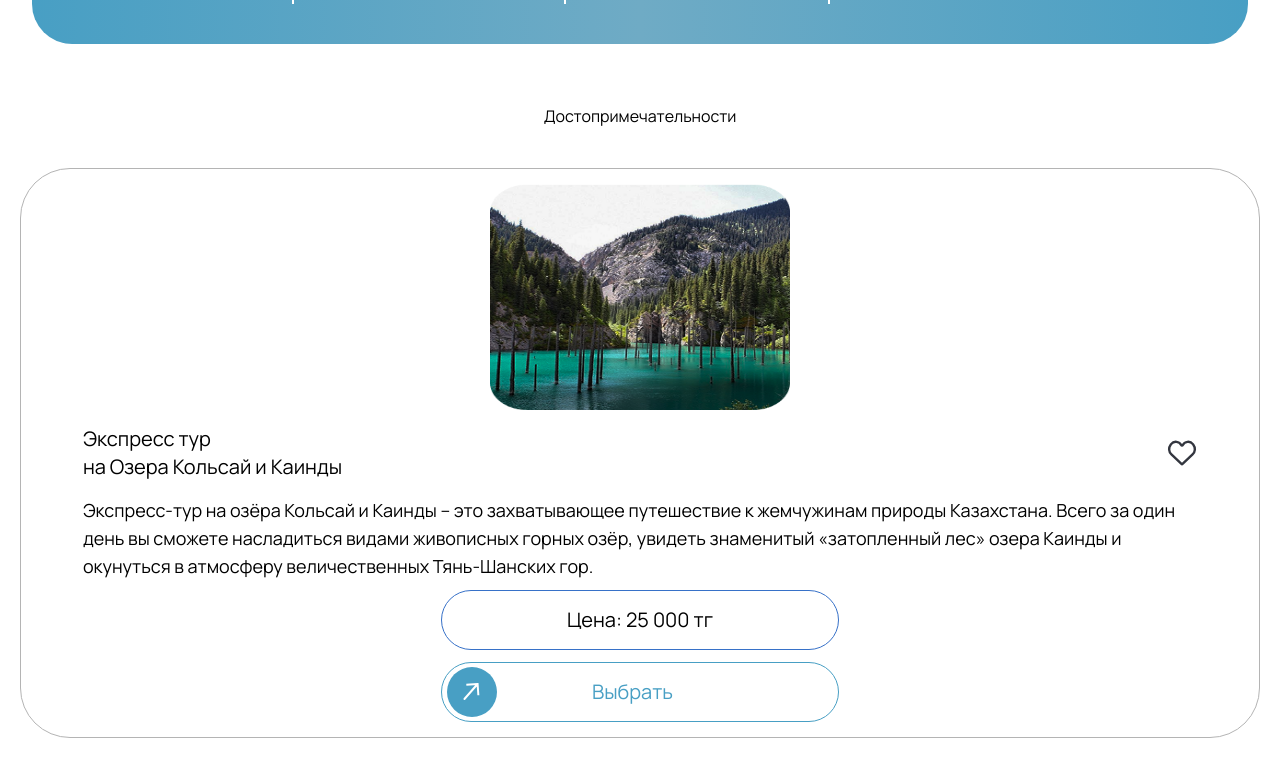
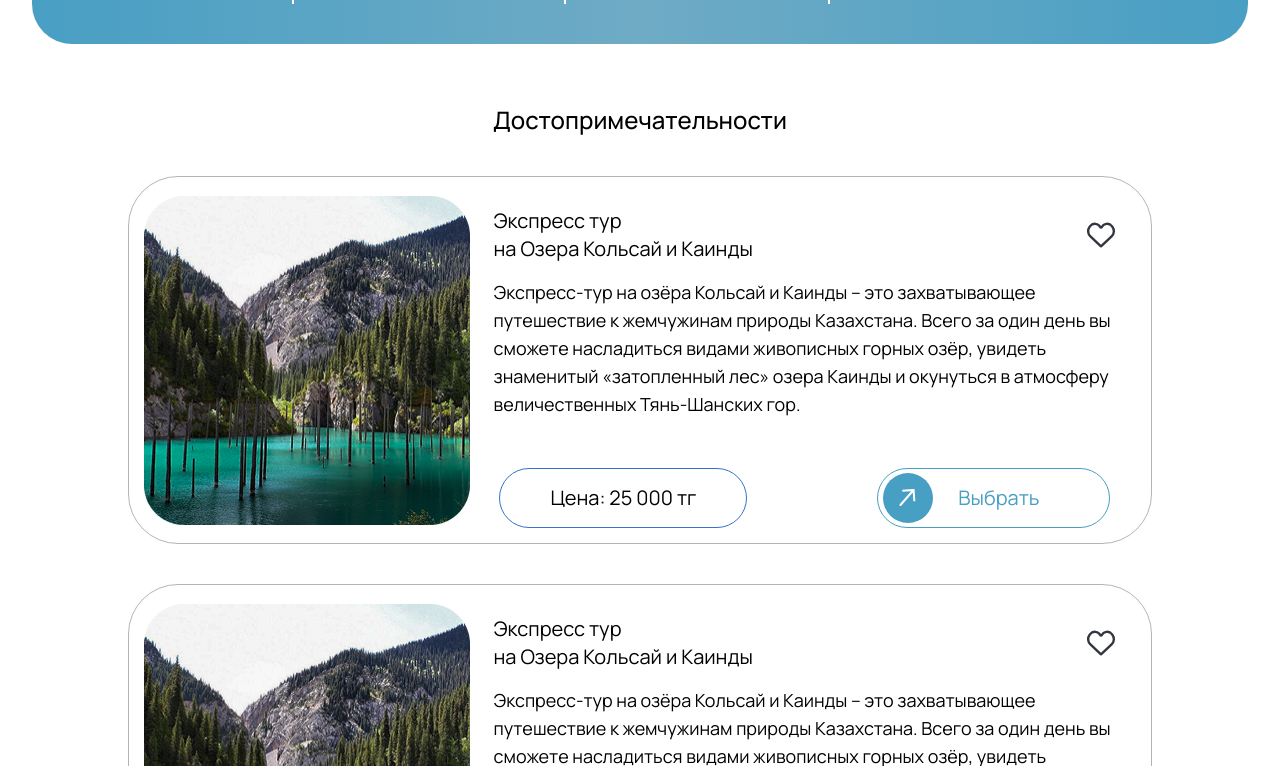
Before and after one commit to akossayev/trust-travel, a Next.js app in the folder apps/frontend/client-landing/: page /attractionsPage in a window 1280 px wide. Shown: the part 974-1740 px from the top of the page. Built offline with nearby package versions, Linux system fonts and the light colour scheme.

Commit message:
update attraction page (decstop landing)

```diff
--- a/apps/frontend/client-landing/app/attractionsPage/_components/ui/SoloAttraction.tsx
+++ b/apps/frontend/client-landing/app/attractionsPage/_components/ui/SoloAttraction.tsx
@@ -6,16 +6,18 @@ import ArrowButtonBlue from '@/public/svg/ArrowButtonBlue';
 
 export default function SoloAttraction() {
   return (
-    <div className="flex flex-col items-center mt-[40px] border border-[#B4B4B4] mx-[20px] rounded-[40px] xs:rounded-[50px] py-[15px]">
+    <div className="flex flex-col items-center mt-[40px] border border-[#B4B4B4] mx-[20px] rounded-[40px] xs:rounded-[50px] py-[15px] lg:flex-row lg:justify-between xl:w-[80%] lx:w-[75%] lx2:w-[70%]">
       <div>
         <Image
           src={CardTour}
           alt="card-tour"
           width={250}
           height={160}
-          className="w-[250px] h-[160px] xs:w-[300px] xs:h-[226px]"
+          className="w-[250px] h-[160px] xs:w-[300px] xs:h-[226px] lg:w-[326px] lg:h-[330px] lg:ml-[15px]"
         />
       </div>
+      <div className="flex flex-col items-center lg:w-[70%]">
+        <div className="flex flex-col items-center">
           <div className="my-[15px] flex items-center justify-between w-[90%]">
             <span className="text-sm leading-[20px] xs:text-base xs2:text-lg xs3:text-xl">
               Экспресс тур <br /> на Озера Кольсай и Каинды
@@ -23,20 +25,22 @@ export default function SoloAttraction() {
             <Heart className="xs2:w-[30px] xs2:h-[30px]" />
           </div>
           <p className="w-[90%] text-xs leading-[20px] xs:text-sm xs2:text-base xs3:text-lg">
-        Экспресс-тур на озёра Кольсай и Каинды – это захватывающее путешествие к жемчужинам природы
-        Казахстана. Всего за один день вы сможете насладиться видами живописных горных озёр, увидеть
-        знаменитый «затопленный лес» озера Каинды и окунуться в атмосферу величественных
-        Тянь-Шанских гор.
+            Экспресс-тур на озёра Кольсай и Каинды – это захватывающее путешествие к жемчужинам
+            природы Казахстана. Всего за один день вы сможете насладиться видами живописных горных
+            озёр, увидеть знаменитый «затопленный лес» озера Каинды и окунуться в атмосферу
+            величественных Тянь-Шанских гор.
           </p>
-      <div className="flex flex-col gap-3 items-center mt-[10px]">
-        <button className="border border-[#3771C8] py-[15px] px-[73px] xs:px-[93px] xs2:px-[110px] xs3:px-[125px] rounded-[40px] text-sm xs:text-base xs2:text-lg xs3:text-xl">
+        </div>
+        <div className="flex flex-col gap-3 items-center mt-[10px] lg:flex-row lg:gap-[120px] lg:mt-[50px] xl:gap-[130px] lx:gap-[140px]">
+          <button className="border border-[#3771C8] py-[15px] px-[73px] xs:px-[93px] xs2:px-[110px] xs3:px-[125px] lg:px-[50px] rounded-[40px] text-sm xs:text-base xs2:text-lg xs3:text-xl">
             Цена: 25 000 тг
           </button>
-        <button className="flex items-center border border-[#489FC4] rounded-[60px] pl-[5px] py-[5px] xs2:py-[4px] pr-[112px] gap-[35px] xs:gap-[62px] xs:pr-[130px] text-[#489FC4] text-sm xs:text-base xs2:text-lg xs2:gap-[77px] xs3:gap-[95px] xs3:pr-[165px] xs2:pr-[146px] xs3:text-xl">
+          <button className="flex items-center border border-[#489FC4] rounded-[60px] pl-[5px] py-[5px] xs2:py-[4px] pr-[112px] lg:gap-[25px] lg:pr-[70px] gap-[35px] xs:gap-[62px] xs:pr-[130px] text-[#489FC4] text-sm xs:text-base xs2:text-lg xs2:gap-[77px] xs3:gap-[95px] xs3:pr-[165px] xs2:pr-[146px] xs3:text-xl">
             <ArrowButtonBlue className="w-[40px] h-[40px] xs:w-[42px] xs:h-[42px] xs2:w-[50px] xs2:h-[50px] " />
             Выбрать
           </button>
         </div>
       </div>
+    </div>
   );
 }
--- a/apps/frontend/client-landing/app/attractionsPage/page.tsx
+++ b/apps/frontend/client-landing/app/attractionsPage/page.tsx
@@ -5,8 +5,8 @@ export default function page() {
   return (
     <div className="mt-[60px]">
       <div className="flex flex-col items-center">
-        <h2 className="text-center">Достопримечательности</h2>
-        <div className="flex flex-col items-center">
+        <h2 className="text-center lg:text-2xl lg:font-medium">Достопримечательности</h2>
+        <div className="flex flex-col items-center ">
           <SoloAttraction />
           <SoloAttraction />
           <SoloAttraction />
```
Lines whose indentation alone changed are shown as unchanged.
